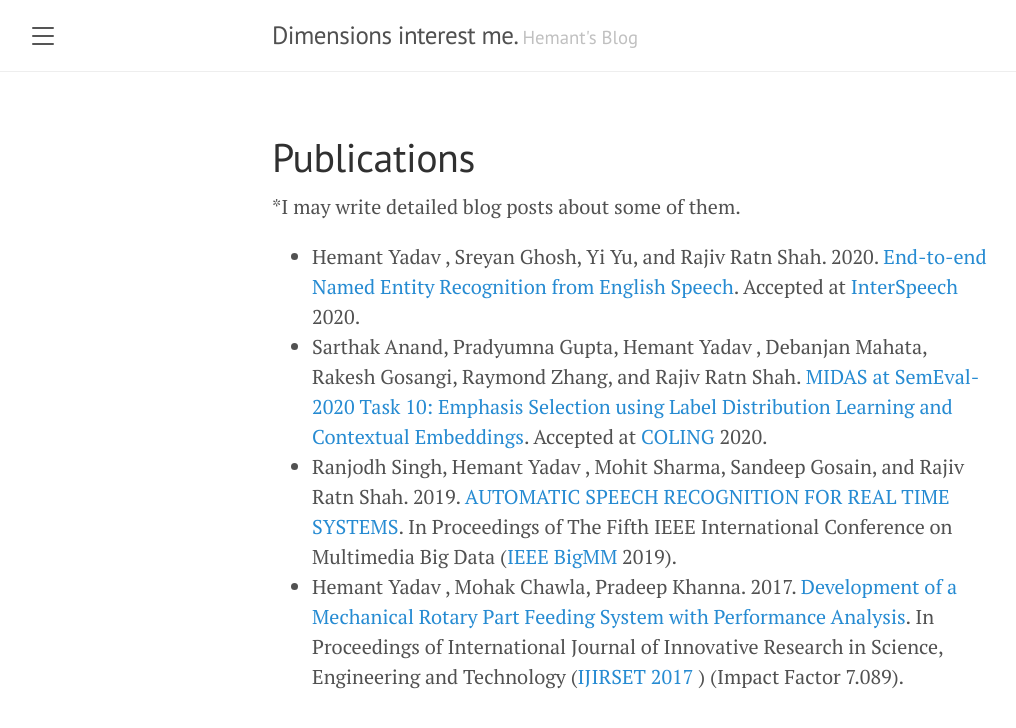
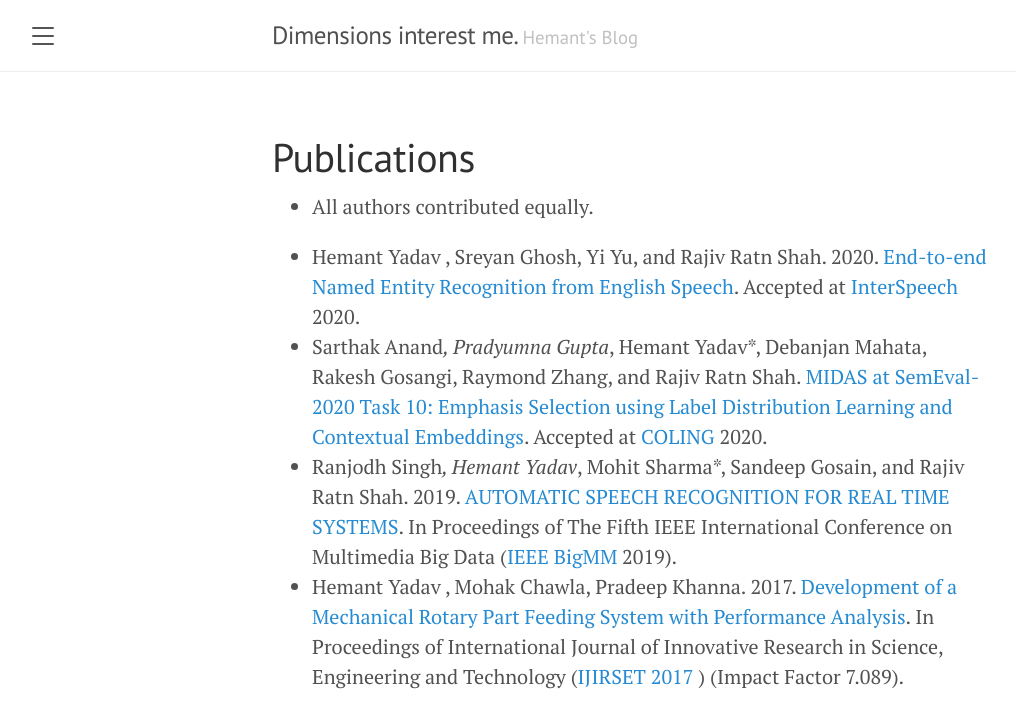
Before and after one commit to raotnameh/raotnameh.github.io, a Jekyll site: the page built from publications.md, in a window 1280 px wide. Shown: the top 728 px of the page, without its empty margins (8-1024 px from the left). Built offline with Jekyll 4.4.1, drawn with Linux system fonts in a browser that asks for light colours.

Commit message:
It's just my website

```diff
--- a/publications.md
+++ b/publications.md
@@ -3,14 +3,14 @@ layout: page
 title: Publications
 ---
 
-*I may write detailed blog posts about some of them.
+* All authors contributed equally.
 
 - Hemant Yadav , Sreyan Ghosh, Yi Yu, and Rajiv Ratn Shah. 2020. [End-to-end Named Entity Recognition from English
                 Speech](https://arxiv.org/abs/2005.11184). Accepted at [InterSpeech](http://www.interspeech2020.org/) 2020.
-- Sarthak Anand, Pradyumna Gupta, Hemant Yadav , Debanjan Mahata, Rakesh Gosangi, Raymond Zhang, and Rajiv Ratn
+- Sarthak Anand*, Pradyumna Gupta*, Hemant Yadav*, Debanjan Mahata, Rakesh Gosangi, Raymond Zhang, and Rajiv Ratn
                 Shah. [MIDAS at SemEval-2020 Task 10: Emphasis Selection using Label Distribution Learning and Contextual
                 Embeddings](https://drive.google.com/file/d/1sstpC23HZoR_3hEkfJn5eH8xig0VaOXd/view). Accepted at [COLING](https://coling2020.org/) 2020.
-- Ranjodh Singh, Hemant Yadav , Mohit Sharma, Sandeep Gosain, and Rajiv Ratn Shah. 2019. [AUTOMATIC SPEECH
+- Ranjodh Singh*, Hemant Yadav*, Mohit Sharma*, Sandeep Gosain, and Rajiv Ratn Shah. 2019. [AUTOMATIC SPEECH
                 RECOGNITION FOR REAL TIME SYSTEMS](https://drive.google.com/file/d/18j58woXz5WUgkHaOO3b7byRWck5Oyzg7/view). In Proceedings of The Fifth IEEE International Conference on Multimedia
                 Big Data ([IEEE BigMM](http://bigmm2019.org/) 2019).
 - Hemant Yadav , Mohak Chawla, Pradeep Khanna. 2017. [Development of a Mechanical Rotary Part Feeding System with
```
